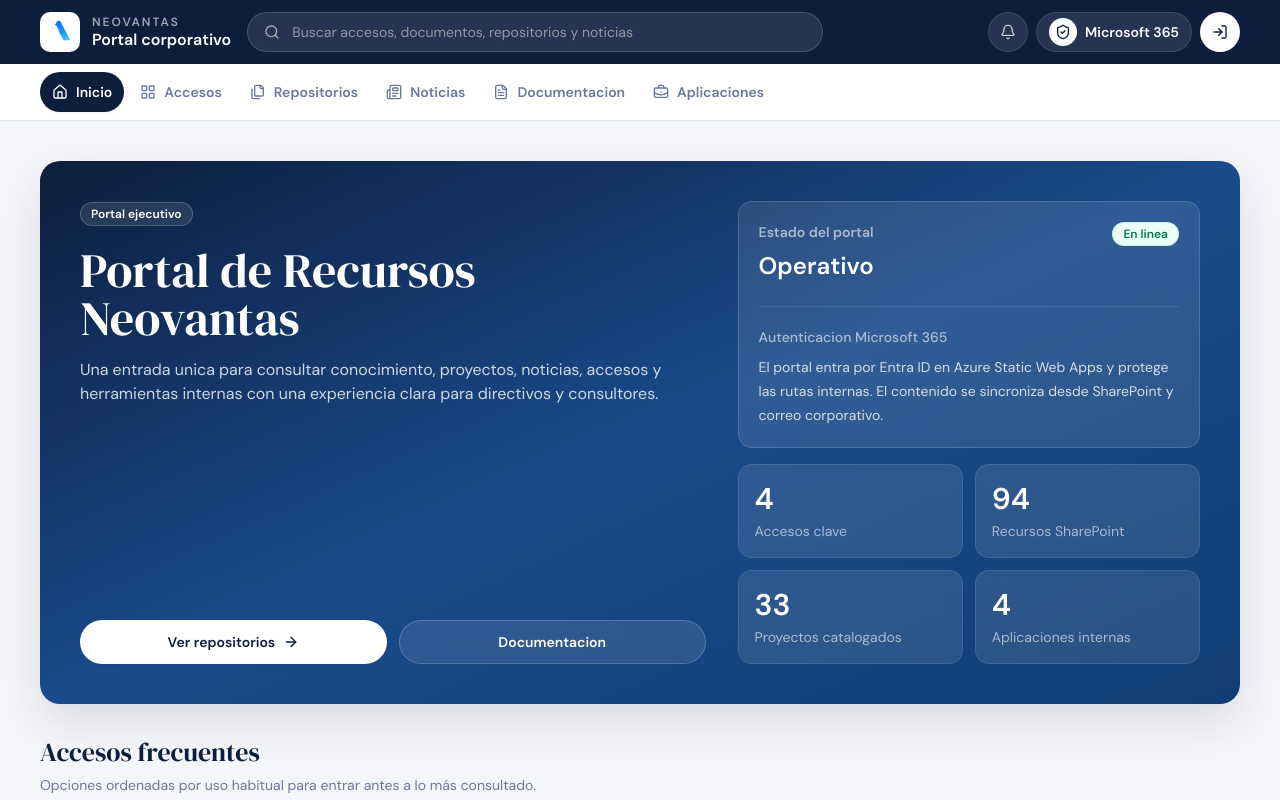
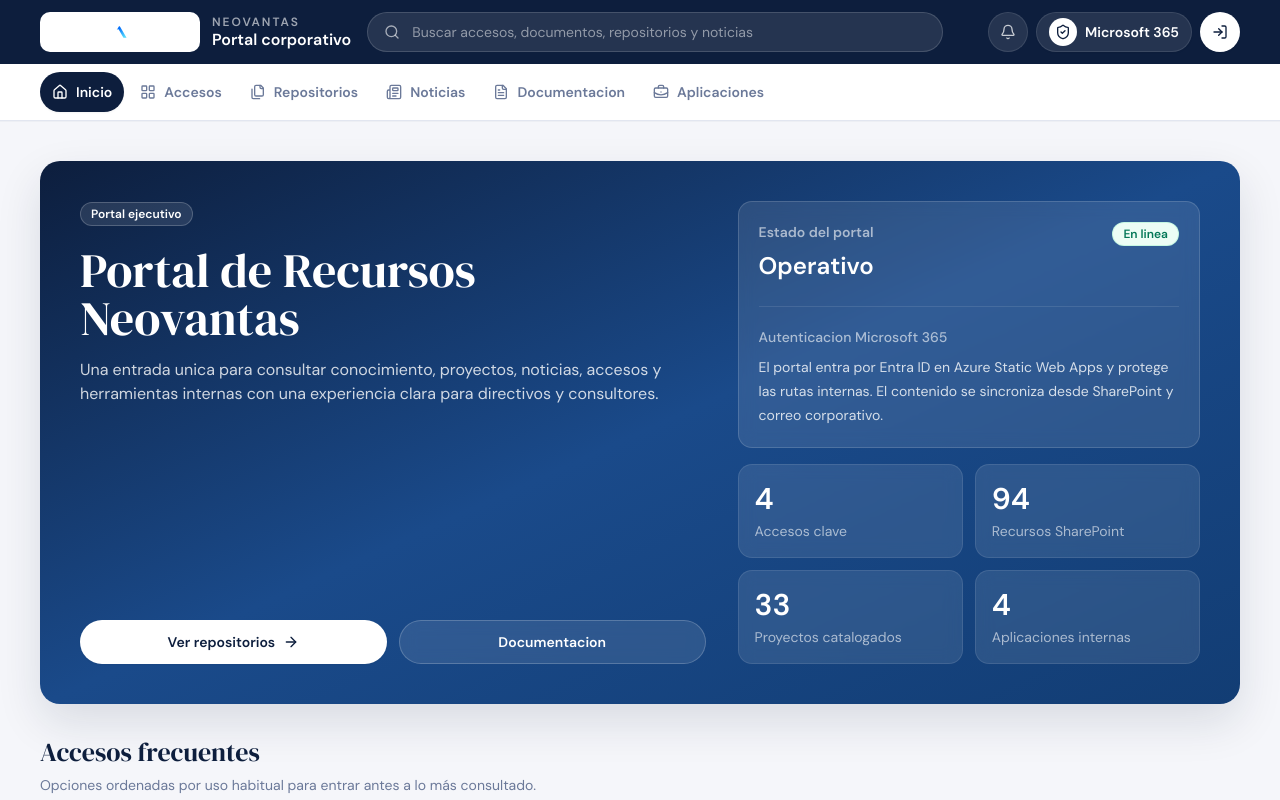
Before and after one commit to NeovantasAdvanced/Intranet, a React (Vite) app: page / in a window 1280 px wide. Shown: the top 800 px of the page. Built offline with nearby package versions, Linux system fonts and the light colour scheme; no server answers.

Commit message:
feat: update intranet branding

```diff
--- a/src/components/layout/Header.tsx
+++ b/src/components/layout/Header.tsx
@@ -1,6 +1,6 @@
 import { Bell, LogIn, LogOut, ShieldCheck, UserRound } from 'lucide-react';
 import { useEffect, useState } from 'react';
-import neovantasLogo from '../../assets/neovantas-logo-mark.svg';
+import neovantasLogo from '../../assets/NEOVANTAS_LOGOTIPO_LIGHT_BLUE.svg';
 import { usePortalSearch } from '../../context/PortalSearchContext';
 import { SearchBar } from '../ui/SearchBar';
 
@@ -64,8 +64,8 @@ export function Header() {
     <header className="bg-neovantas-navy px-4 text-white md:px-8">
       <div className="mx-auto flex min-h-16 max-w-[1200px] items-center gap-4 py-3">
         <a href="#inicio" className="focus-ring flex shrink-0 items-center gap-3 rounded-lg">
-          <span className="grid h-10 w-10 place-items-center rounded-[10px] bg-white">
-            <img src={neovantasLogo} alt="Neovantas" className="h-7 w-7 object-contain" />
+          <span className="grid h-10 place-items-center rounded-[10px] bg-white px-2">
+            <img src={neovantasLogo} alt="Neovantas" className="h-7 w-auto max-w-[9rem] object-contain" />
           </span>
           <span className="hidden min-w-0 sm:block">
             <span className="block text-xs font-semibold uppercase tracking-[0.16em] text-white/60">
--- a/src/main.tsx
+++ b/src/main.tsx
@@ -2,6 +2,18 @@ import React from 'react';
 import ReactDOM from 'react-dom/client';
 import App from './App';
 import './index.css';
+import tabIcon from './assets/neovantas-logo-mark.svg';
+
+const favicon = document.querySelector<HTMLLinkElement>("link[rel='icon']");
+
+if (favicon) {
+  favicon.href = tabIcon;
+} else {
+  const link = document.createElement('link');
+  link.rel = 'icon';
+  link.href = tabIcon;
+  document.head.appendChild(link);
+}
 
 ReactDOM.createRoot(document.getElementById('root')!).render(
   <React.StrictMode>
```
Also changed, not shown: src/assets/NEOVANTAS_LOGOTIPO_LIGHT_BLUE.svg (added).
